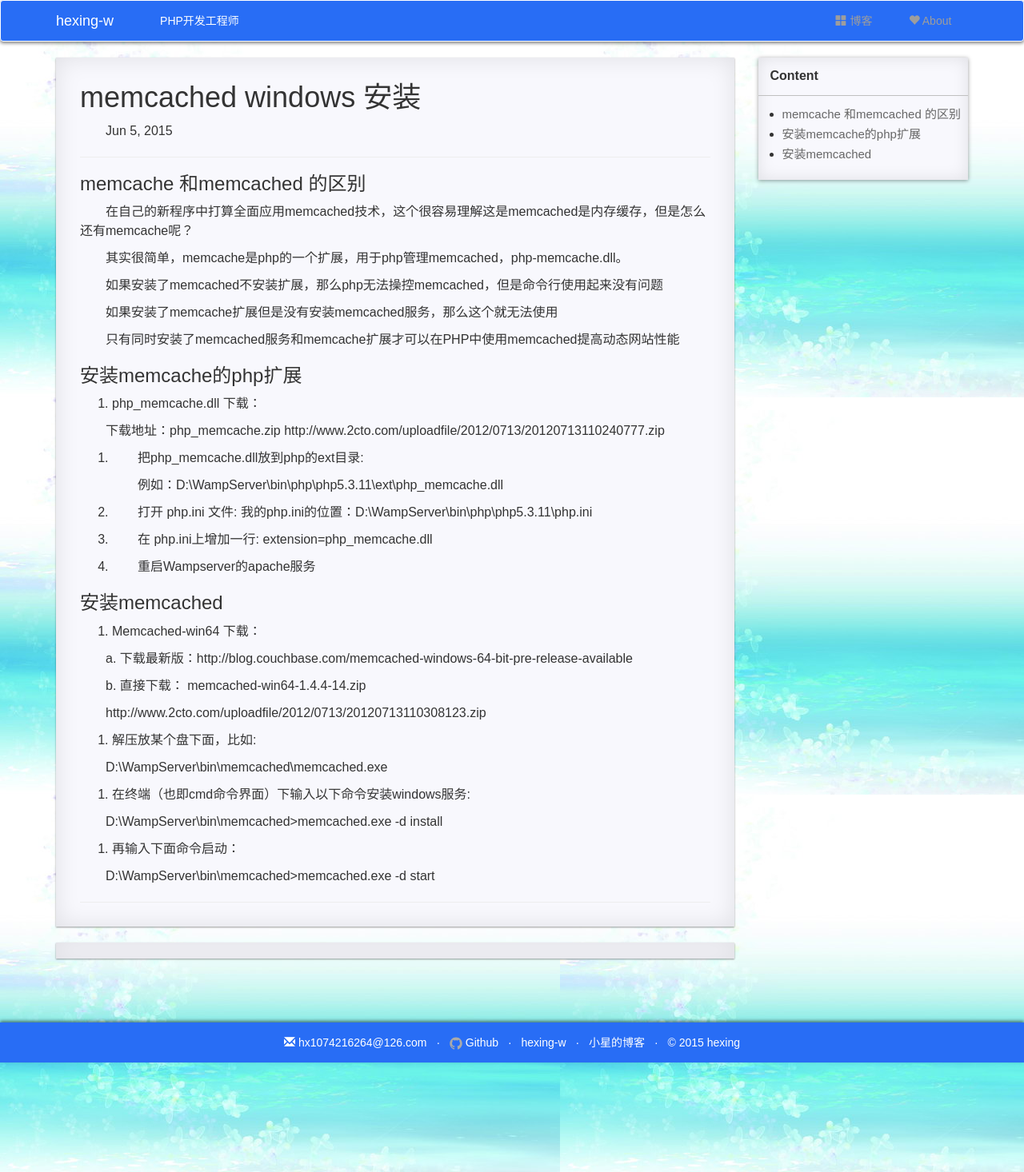
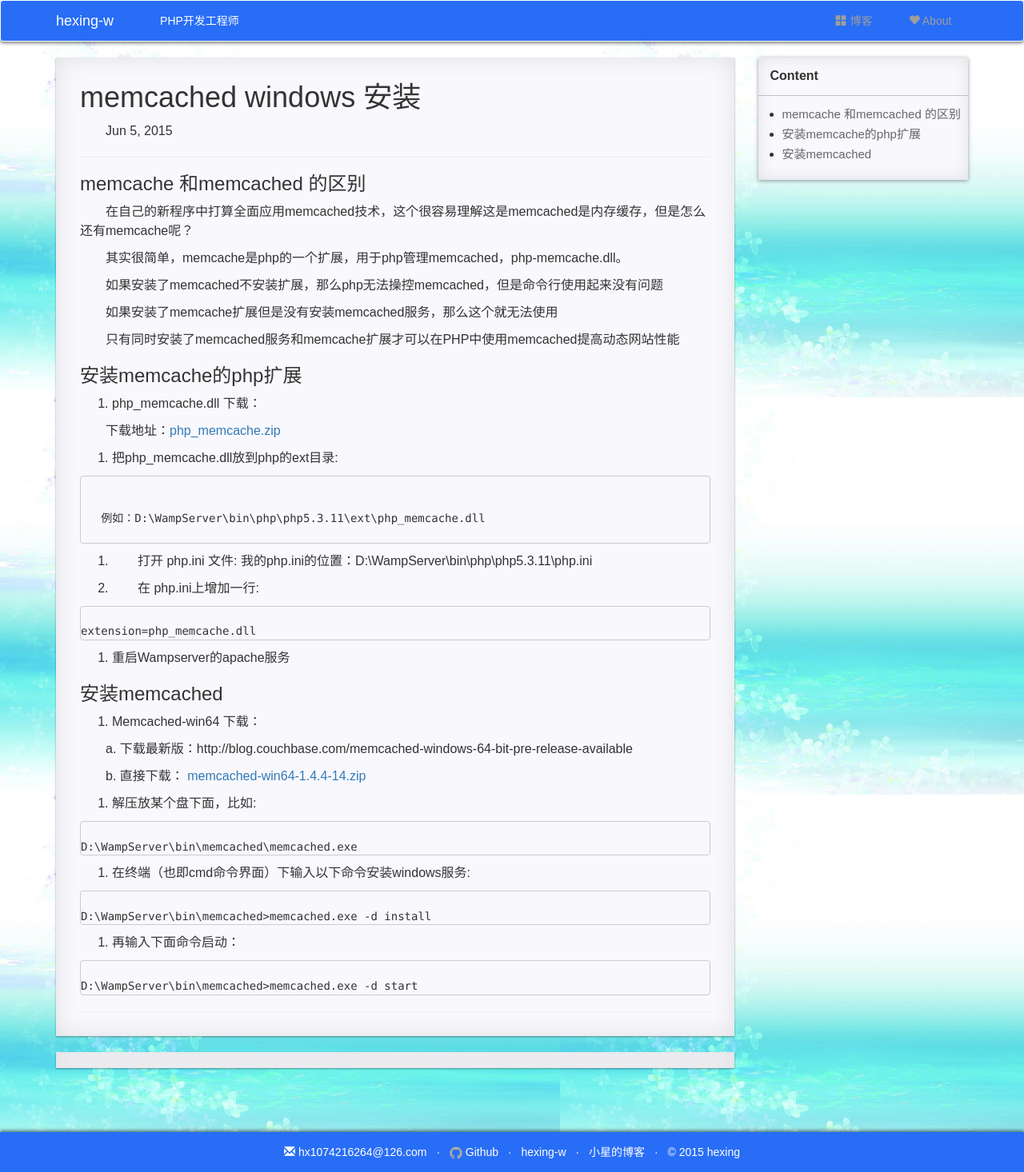
Before and after one commit to hexing-w/hexing-w.github.io, a Jekyll site: the page built from _posts/2015-06-05-memcached安装.md, in a window 1280 px wide. Shown: the whole page at 80% size. Built offline with Jekyll 4.4.1, drawn with Linux system fonts in a browser that asks for light colours; nearby versions of some CDN libraries; comment, search, counter and statistics services are not loaded; a style sheet for code colours, icons or effects is not loaded.

Commit message:
Update 2015-06-05-memcached安装.md

```diff
--- a/_posts/2015-06-05-memcached安装.md
+++ b/_posts/2015-06-05-memcached安装.md
@@ -27,17 +27,22 @@ excerpt: memcache 和memcached 的区别
 ###  安装memcache的php扩展
 1. php_memcache.dll 下载：
 
-下载地址：php_memcache.zip                                                   http://www.2cto.com/uploadfile/2012/0713/20120713110240777.zip
+下载地址：[php_memcache.zip](http://www.2cto.com/uploadfile/2012/0713/20120713110240777.zip)
 
 2. 把php_memcache.dll放到php的ext目录:
+<pre><code>
 
    例如：D:\WampServer\bin\php\php5.3.11\ext\php_memcache.dll
+
+</code></pre>
 
 3. 打开 php.ini 文件:
 我的php.ini的位置：D:\WampServer\bin\php\php5.3.11\php.ini
 
 4. 在 php.ini上增加一行:
+<pre><code>
 extension=php_memcache.dll
+</code></pre>
 
 5. 重启Wampserver的apache服务
 
@@ -48,18 +53,16 @@ extension=php_memcache.dll
 
 a. 下载最新版：http://blog.couchbase.com/memcached-windows-64-bit-pre-release-available
 
-b. 直接下载： memcached-win64-1.4.4-14.zip
-
-http://www.2cto.com/uploadfile/2012/0713/20120713110308123.zip
+b. 直接下载： [memcached-win64-1.4.4-14.zip](http://www.2cto.com/uploadfile/2012/0713/20120713110308123.zip)
 
 2. 解压放某个盘下面，比如:
-
-D:\WampServer\bin\memcached\memcached.exe
+<pre><code>
+D:\WampServer\bin\memcached\memcached.exe </code></pre>
 
 3. 在终端（也即cmd命令界面）下输入以下命令安装windows服务:
-
-D:\WampServer\bin\memcached>memcached.exe -d install
+ <pre><code>
+D:\WampServer\bin\memcached>memcached.exe -d install</code></pre>
 
 4. 再输入下面命令启动：
-
-D:\WampServer\bin\memcached>memcached.exe -d start
+ <pre><code>
+D:\WampServer\bin\memcached>memcached.exe -d start</code></pre>
```
